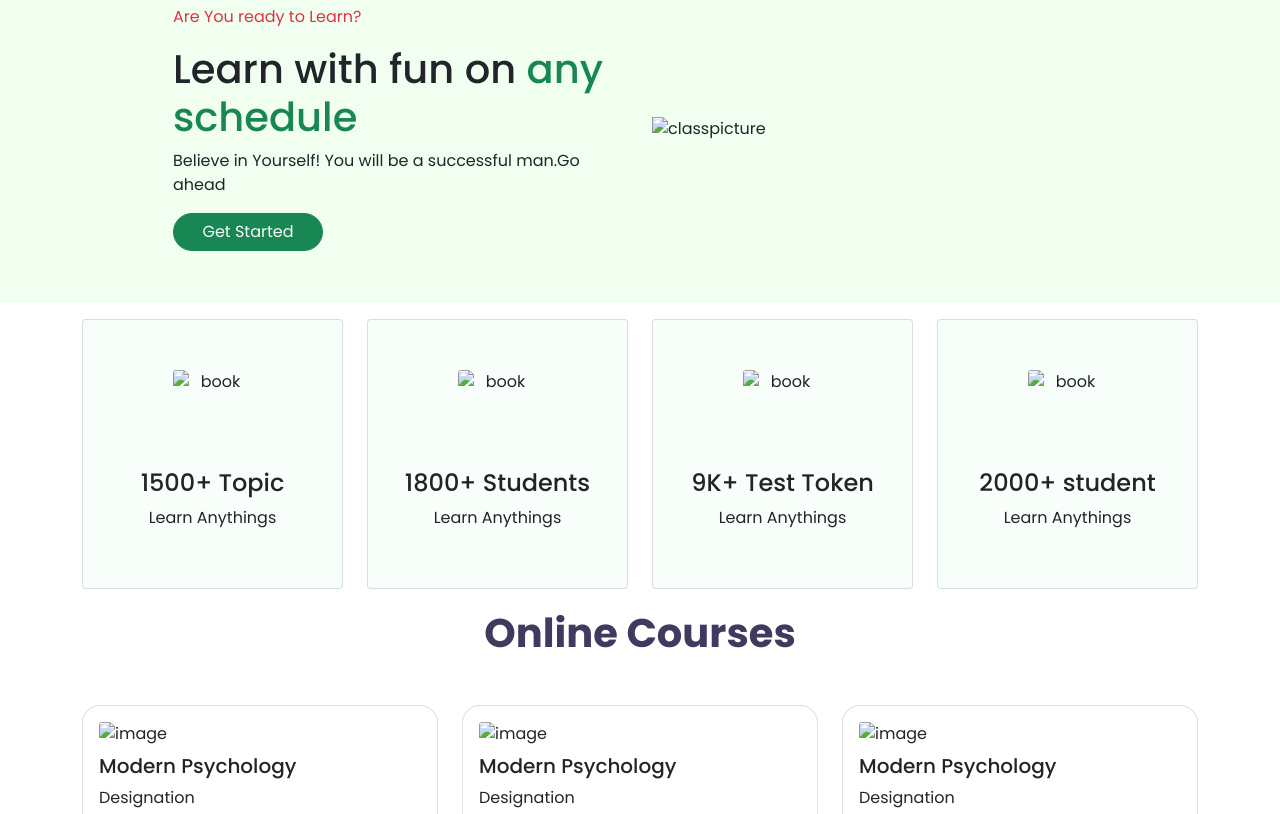
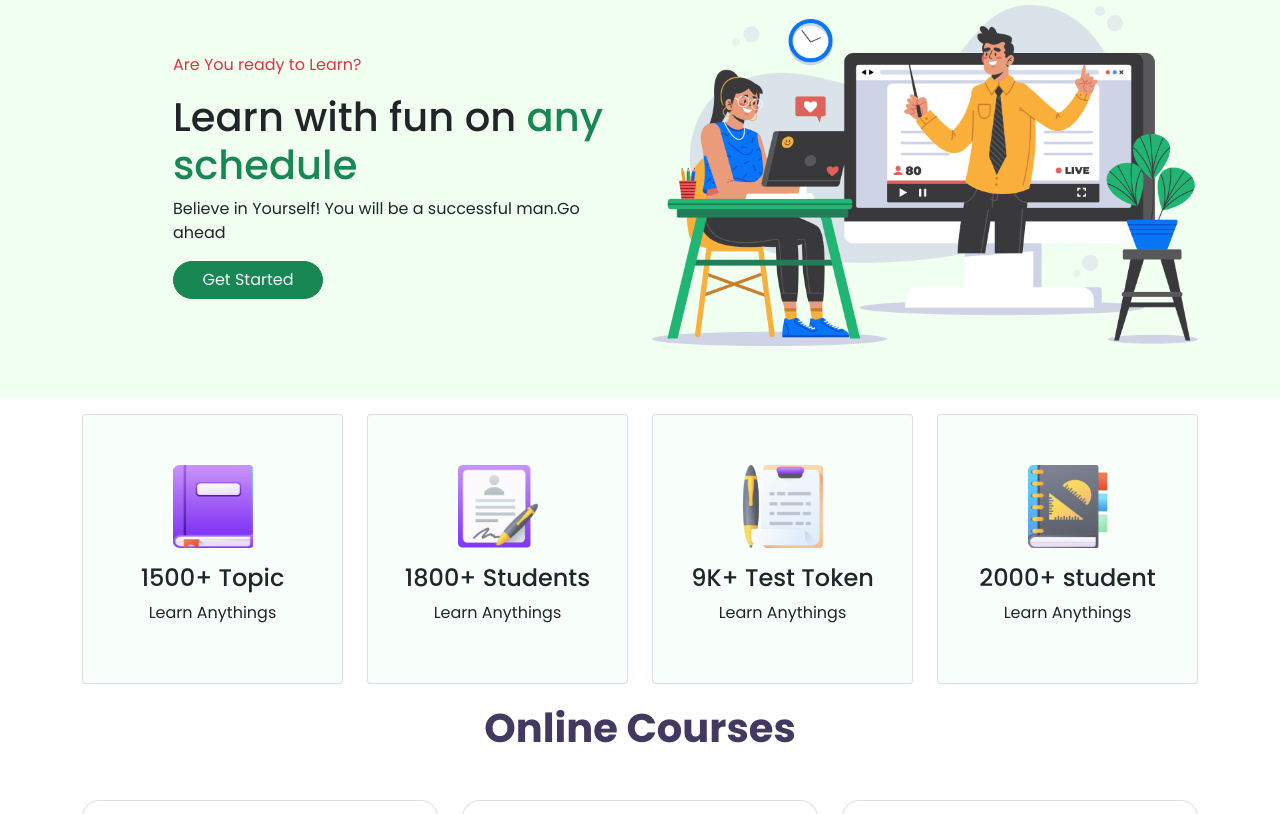
Before and after one commit to Nozrof/E-school-Bootstrap, a plain HTML site: page index.html in a window 1280 px wide. Shown: the part 68-882 px from the top of the page. Drawn offline with nearby package versions, Linux system fonts and the light colour scheme.

Commit message:
Update index.html

```diff
--- a/index.html
+++ b/index.html
@@ -21,7 +21,7 @@
       <nav class="navbar navbar-expand-lg navbar-light">
         <div class="container">
           <a class="navbar-brand" href="#"
-            ><img src="./images/logo.png" alt="logo" class="my-nav-title"
+            ><img src="images/logo.png" alt="logo" class="my-nav-title"
           /></a>
           <button
             class="navbar-toggler"
@@ -71,7 +71,7 @@
             class="col-12 col-xm-12 col-sm-12 col-md-6 col-lg-6 col-xl-6 col-xxl-6"
           >
             <img
-              src="/e-school-programming-hero/images/illustration.png"
+              src="images/illustration.png"
               alt="classpicture"
               class="illustration-pic"
             />
@@ -88,7 +88,7 @@
             class="card card-edit d-flex justify-content-center align-items-center"
           >
             <img
-              src="/e-school-programming-hero/images/book.png"
+              src="images/book.png"
               class="card-img-top all-img"
               alt="book"
             />
@@ -105,7 +105,7 @@
             class="card card-edit d-flex justify-content-center align-items-center"
           >
             <img
-              src="/e-school-programming-hero/images/student.png"
+              src="images/student.png"
               class="card-img-top all-img"
               alt="book"
             />
@@ -122,7 +122,7 @@
             class="card card-edit d-flex justify-content-center align-items-center"
           >
             <img
-              src="/e-school-programming-hero/images/test.png"
+              src="images/test.png"
               class="card-img-top all-img"
               alt="book"
             />
@@ -139,7 +139,7 @@
             class="card card-edit d-flex justify-content-center align-items-center"
           >
             <img
-              src="/e-school-programming-hero/images/students.png"
+              src="images/students.png"
               class="card-img-top all-img"
               alt="book"
             />
@@ -157,7 +157,7 @@
         <div class="col-xm-12 col-sm-12 col-md-6 col-lg-6 col-xl-4 col-xxl-4">
           <div class="card my-card-2">
             <img
-              src="/e-school-programming-hero/images/morder-pyschology.png"
+              src="images/morder-pyschology.png"
               alt="image"
               class="card-img-top"
             />
@@ -193,7 +193,7 @@
         <div class="col-xm-12 col-sm-12 col-md-6 col-lg-6 col-xl-4 col-xxl-4">
           <div class="card my-card-2">
             <img
-              src="/e-school-programming-hero/images/morder-psyc.png"
+              src="images/morder-psyc.png"
               alt="image"
               class="card-img-top"
             />
@@ -229,7 +229,7 @@
         <div class="col-xm-12 col-sm-12 col-md-6 col-lg-6 col-xl-4 col-xxl-4">
           <div class="card my-card-2">
             <img
-              src="/e-school-programming-hero/images/morder-pychons.png"
+              src="images/morder-pychons.png"
               alt="image"
               class="card-img-top"
             />
```
